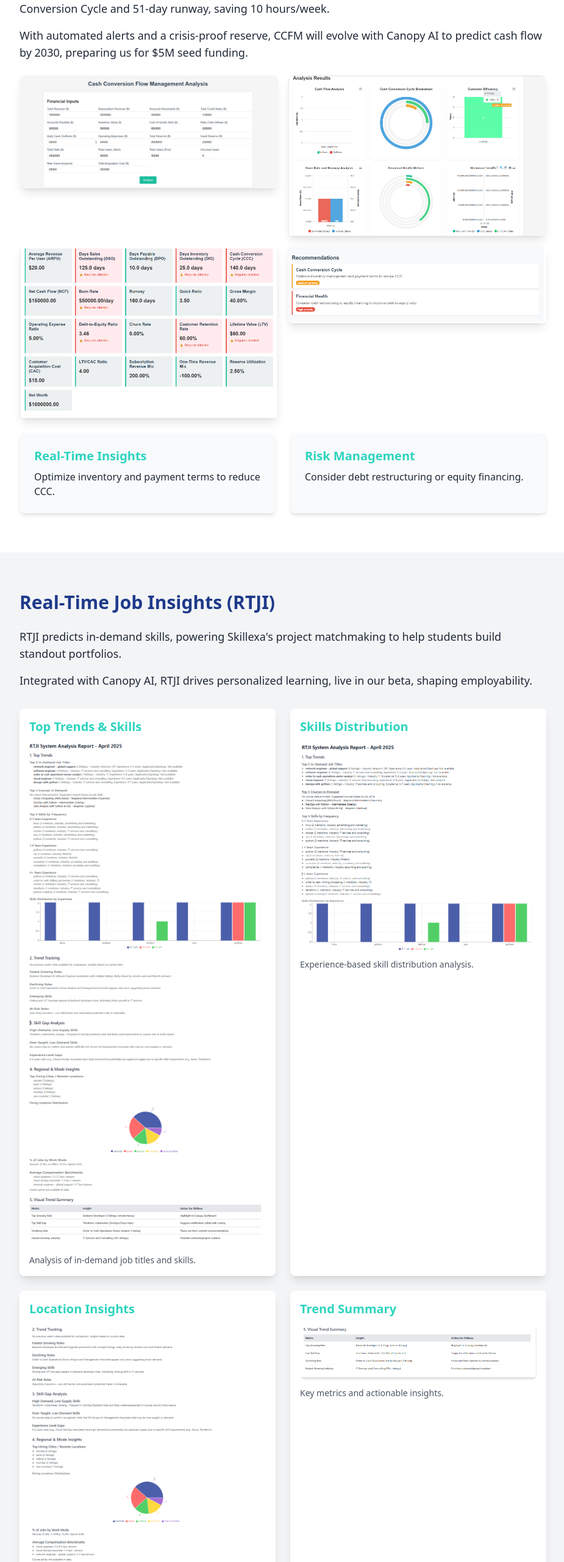
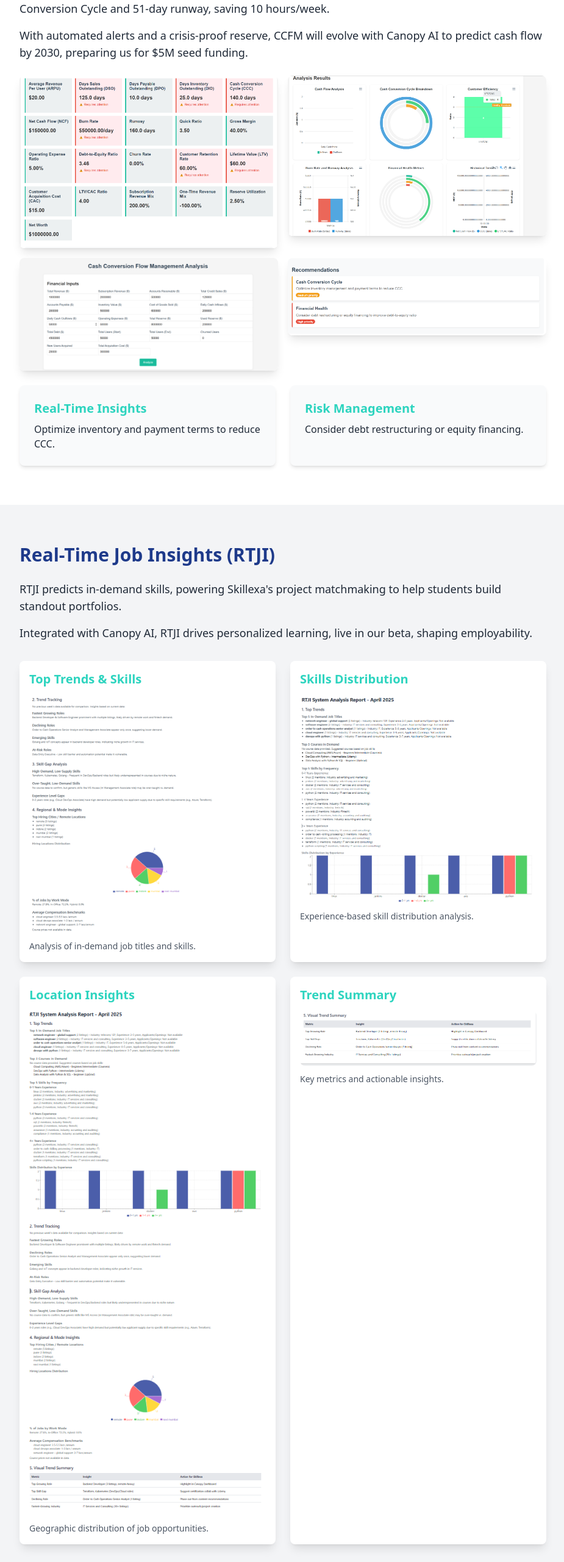
Before and after one commit to Sarang-droid/PORTFOLIO-, a website: page portfolio.html in a window 1280 px wide. Shown: the part 1700-4262 px from the top of the page at 61% size, without its empty margins (176-1101 px from the left). Drawn offline with nearby package versions, Linux system fonts and the light colour scheme.

Commit message:
protfolio update

```diff
--- a/portfolio.html
+++ b/portfolio.html
@@ -209,10 +209,12 @@
             <p class="text-lg mb-4">CCFM ensures Skillexa's sustainable scaling with FastAPI and React, tracking a 6.6-day Cash Conversion Cycle and 51-day runway, saving 10 hours/week.</p>
             <p class="text-lg mb-4">With automated alerts and a crisis-proof reserve, CCFM will evolve with Canopy AI to predict cash flow by 2030, preparing us for $5M seed funding.</p>
             <div class="mt-6 grid grid-cols-1 md:grid-cols-2 gap-4">
-                <img src="/images/CCFM-FINANCIAL-INPUT.png" alt="CCFM Dashboard Screenshot" class="screenshot rounded-lg shadow-lg">
-                <img src="/images/CCFM-ANALYSIS-RESULTS.png" alt="CCFM Dashboard Screenshot" class="screenshot rounded-lg shadow-lg">
-                <img src="/images/CCFM-ANALYSIS-RESULT.png" alt="CCFM Dashboard Screenshot" class="screenshot rounded-lg shadow-lg">
-                <img src="/images/CCFM-RECOMMENDATIONS.png" alt="CCFM Dashboard Screenshot" class="screenshot rounded-lg shadow-lg">
+                <img src="public/images/CCFM-ANALYSIS-RESULT.png" alt="CCFM Dashboard Screenshot" class="screenshot rounded-lg shadow-lg">
+                <img src="public/images/CCFM-ANALYSIS-RESULTS.png" alt="CCFM Dashboard Screenshot" class="screenshot rounded-lg shadow-lg">
+                <img src="public/images/CCFM-FINANCIAL-INPUT.png" alt="CCFM Dashboard Screenshot" class="screenshot rounded-lg shadow-lg">
+                <img src="public/images/CCFM-RECOMMENDATIONS.png" alt="CCFM Dashboard Screenshot" class="screenshot rounded-lg shadow-lg">
+
+
             </div>
             <div class="grid grid-cols-1 md:grid-cols-2 gap-6 mt-6">
                 <div class="card bg-gray-50 p-6 rounded-lg shadow-md">
@@ -236,22 +238,22 @@
             <div class="grid grid-cols-1 md:grid-cols-2 gap-6 mt-8">
                 <div class="card bg-white p-4 rounded-lg shadow-lg">
                     <h3 class="text-xl font-semibold text-[var(--skill-teal)] mb-3">Top Trends & Skills</h3>
-                    <img src="/images/rtji-top-trends.png" alt="RTJI Top Trends Analysis" class="screenshot rounded-lg">
+                    <img src="public/images/rtji-location-insights.png" alt="RTJI Top Trends Analysis" class="screenshot rounded-lg">
                     <p class="mt-3 text-sm text-gray-600">Analysis of in-demand job titles and skills.</p>
                 </div>
                 <div class="card bg-white p-4 rounded-lg shadow-lg">
                     <h3 class="text-xl font-semibold text-[var(--skill-teal)] mb-3">Skills Distribution</h3>
-                    <img src="/images/rtji-skills-distribution.png" alt="RTJI Skills Distribution Chart" class="screenshot rounded-lg">
+                    <img src="public/images/rtji-skills-distribution.png" alt="RTJI Skills Distribution Chart" class="screenshot rounded-lg">
                     <p class="mt-3 text-sm text-gray-600">Experience-based skill distribution analysis.</p>
                 </div>
                 <div class="card bg-white p-4 rounded-lg shadow-lg">
                     <h3 class="text-xl font-semibold text-[var(--skill-teal)] mb-3">Location Insights</h3>
-                    <img src="/images/rtji-location-insights.png" alt="RTJI Location Distribution" class="screenshot rounded-lg">
+                    <img src="public/images/rtji-top-trends.png" alt="RTJI Location Distribution" class="screenshot rounded-lg">
                     <p class="mt-3 text-sm text-gray-600">Geographic distribution of job opportunities.</p>
                 </div>
                 <div class="card bg-white p-4 rounded-lg shadow-lg">
                     <h3 class="text-xl font-semibold text-[var(--skill-teal)] mb-3">Trend Summary</h3>
-                    <img src="/images/rtji-trends-summary.png" alt="RTJI Trend Summary Table" class="screenshot rounded-lg">
+                    <img src="public/images/rtji-trends-summary.png" alt="RTJI Trend Summary Table" class="screenshot rounded-lg">
                     <p class="mt-3 text-sm text-gray-600">Key metrics and actionable insights.</p>
                 </div>
             </div>
```
